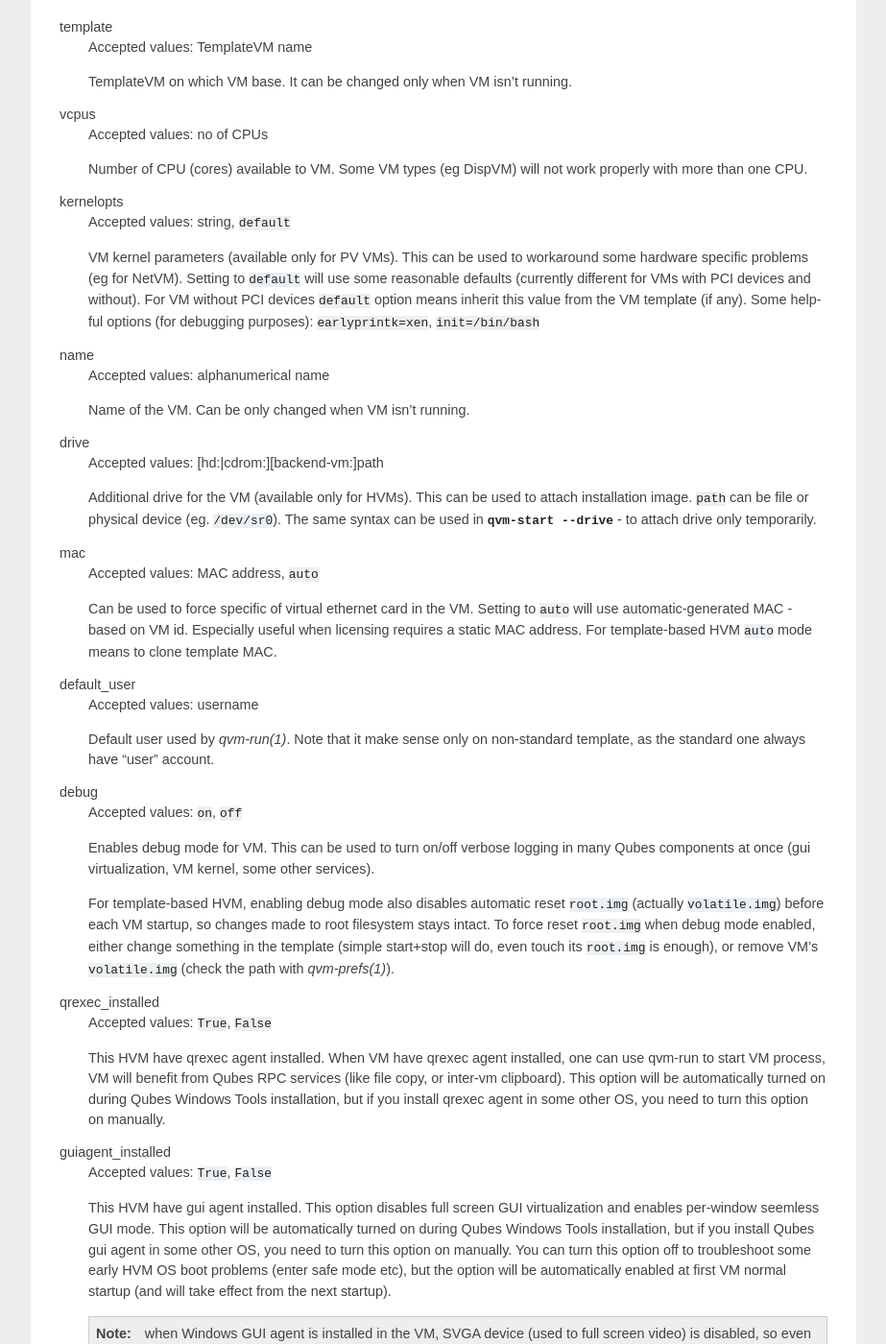
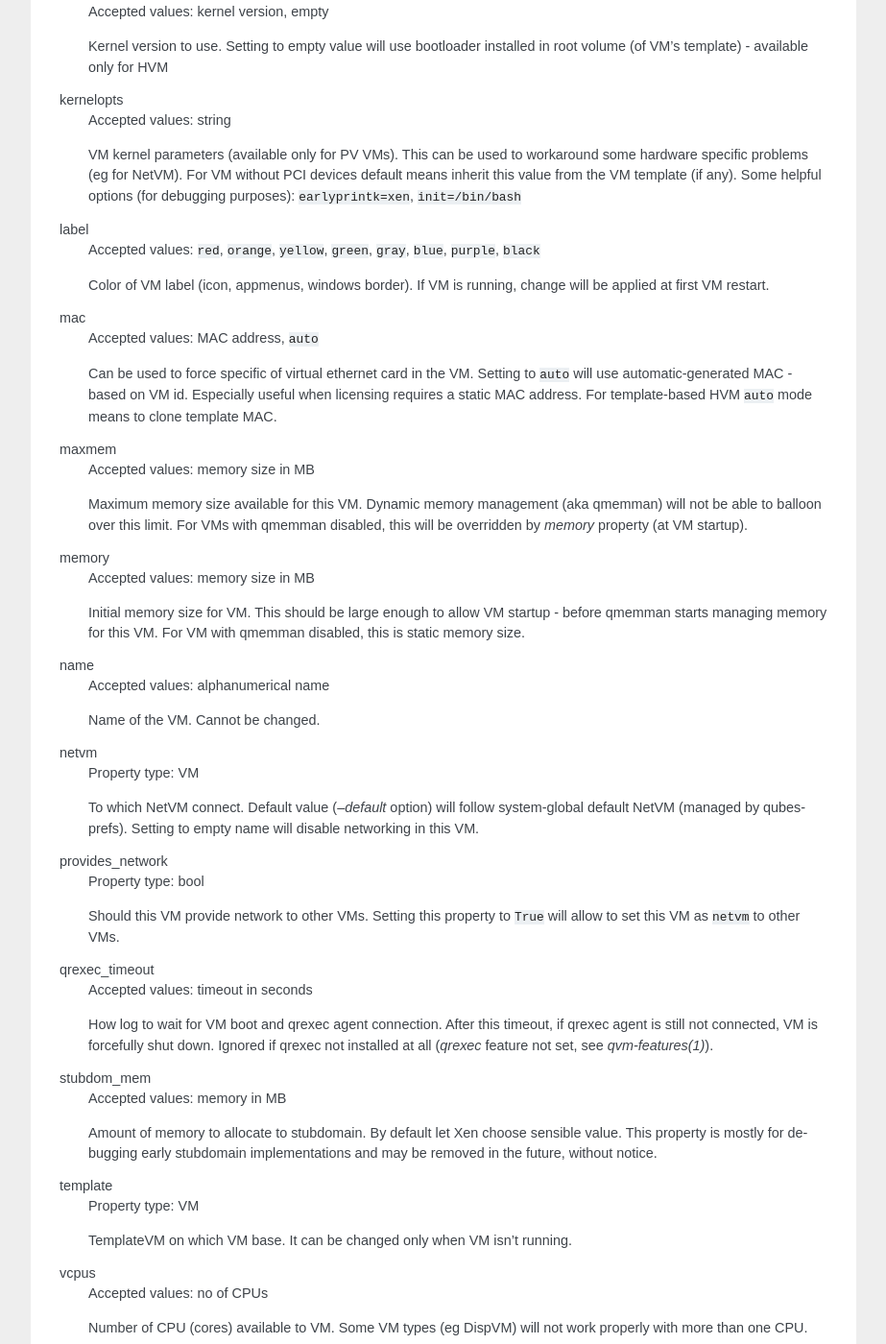
Before and after one commit to QubesOS/qubes-core-admin-client, a Sphinx documentation site: the page built from doc/manpages/qvm-prefs.rst, in a window 1280 px wide and 1400 px high, scrolled down 2000 px. Shown: the whole window at 96% size, without its empty margins (198-1121 px from the left). Built offline with Sphinx 7.4.7, drawn with Linux system fonts in a browser that asks for light colours; the version number could not be read and is left out; some of the changed text lies outside the part shown.

Commit message:
doc: update list of properties in qvm-prefs/qubes-prefs man pages
Fixes QubesOS/qubes-issues#3011

```diff
--- a/doc/manpages/qvm-prefs.rst
+++ b/doc/manpages/qvm-prefs.rst
@@ -40,44 +40,93 @@
    Ignored; for compatibility with older scripts.
 
 
+Property values
+===============
+
+Some properties may have strict type, here is description of available values.
+
+bool
+----
+
+Accepted values for true: ``True``, ``true``, ``on``, ``1``
+Accepted values for false: ``False``, ``false``, ``off``, ``0``
+
+For example to enable debug mode, use: ``qvm-prefs vmname debug on``
+
+VM
+--
+
+Reference to a VM can be either a VM name, or empty string for no VM (remember
+to quote it, empty string is not the same as lack of argument!).
+
+For example to change netvm to sys-whonix, use: ``qvm-prefs vmname netvm
+sys-whonix``. Or to make VM offline, use: ``qvm-prefs vmname netvm ""``.
+
+
 Common properties
 =================
 
 This list is non-exhaustive. For authoritative listing, see
 :option:`--help-properties` and documentation of the source code.
 
-.. warning::
+autostart
+    Property type: bool
 
-   This list is from the core2. It is wrong in many cases, some of them obvious,
-   some of them not.
+    Start the VM during system startup. The default netvm is autostarted
+    regardless of this setting.
+
+debug
+    Property type: bool
+
+    Enables debug mode for VM. This can be used to turn on/off verbose logging
+    in many Qubes components at once (gui virtualization, VM kernel, some other
+    services). Also, for HVM, this will show VGA output, regardless of GUI agent
+    being installed or not.
+
+default_dispvm
+    Property type: VM
+
+    Which Disposable VMs should be userd when requested by this VM, by default.
+    VM may request different DispVM, if qrexec policy allows that.
+
+default_user
+    Accepted values: username
+
+    Default user used by :manpage:`qvm-run(1)`. Note that it make sense only on
+    non-standard template, as the standard one always have "user" account.
+
+dispvm_allowed
+    Property type: bool
+
+    Allow to use this VM as a base AppVM for Disposable VM. I.e. start this
+    AppVM as Disposable VM.
 
 include_in_backups
-    Accepted values: ``True``, ``False``
+    Property type: bool
 
     Control whenever this VM will be included in backups by default (for now
     works only in qubes-manager). You can always manually select or
     deselect any VM for backup.
 
-pcidevs
-    PCI devices assigned to the VM. Should be edited using qvm-pci tool.
+ip
+    Accepted values: valid IPv4 address
 
-pci_strictreset
-    Accepted values: ``True``, ``False``
+    IP address of this VM, used for inter-vm communication.
 
-    Control whether prevent assigning to VM a device which does not support any
-    reset method. Generally such devices should not be assigned to any VM,
-    because there will be no way to reset device state after VM shutdown, so
-    the device could attack next VM to which it will be assigned. But in some
-    cases it could make sense - for example when the VM to which it is assigned
-    is trusted one, or is running all the time.
+kernel
+    Accepted values: kernel version, empty
 
-pci_e820_host
-    Accepted values: ``True``, ``False``
+    Kernel version to use. Setting to empty value will use bootloader installed
+    in root volume (of VM's template) - available only for HVM
 
-    Give VM with PCI devices a memory map (e820) of the host. This is
-    required for some devices to properly resolve conflicts in address space.
-    This option is enabled by default for VMs with PCI devices and have no
-    effect for VMs without devices.
+kernelopts
+    Accepted values: string
+
+    VM kernel parameters (available only for PV VMs). This can be used to
+    workaround some hardware specific problems (eg for NetVM). For VM without
+    PCI devices default means inherit this value from the VM template (if any).
+    Some helpful options (for debugging purposes): ``earlyprintk=xen``,
+    ``init=/bin/bash``
 
 label
     Accepted values: ``red``, ``orange``, ``yellow``, ``green``, ``gray``,
@@ -86,18 +135,13 @@
     Color of VM label (icon, appmenus, windows border). If VM is running,
     change will be applied at first VM restart.
 
-netvm
-    Accepted values: netvm name, ``default``, ``none``
+mac
+    Accepted values: MAC address, ``auto``
 
-    To which NetVM connect. Setting to ``default`` will follow system-global
-    default NetVM (managed by qubes-prefs). Setting to ``none`` will disable
-    networking in this VM.
-
-dispvm_netvm
-    Accepted values: netvm name, ``default``, ``none``
-
-    Which NetVM should be used for Disposable VMs started by this one.
-    ``default`` is to use the same NetVM as the VM itself.
+    Can be used to force specific of virtual ethernet card in the VM. Setting
+    to ``auto`` will use automatic-generated MAC - based on VM id. Especially
+    useful when licensing requires a static MAC address.
+    For template-based HVM ``auto`` mode means to clone template MAC.
 
 maxmem
     Accepted values: memory size in MB
@@ -114,18 +158,41 @@
     - before qmemman starts managing memory for this VM. For VM with qmemman
     disabled, this is static memory size.
 
-kernel
-    Accepted values: kernel version, ``default``, ``none``
+name
+    Accepted values: alphanumerical name
 
-    Kernel version to use (only for PV VMs). Available kernel versions will be
-    listed when no value given (there are in /var/lib/qubes/vm-kernels).
-    Setting to ``default`` will follow system-global default kernel (managed
-    via qubes-prefs). Setting to ``none`` will use "kernels" subdir in
-    VM directory - this allows having VM-specific kernel; also this the only
-    case when /lib/modules is writable from within VM.
+    Name of the VM. Cannot be changed.
+
+netvm
+    Property type: VM
+
+    To which NetVM connect. Default value (`--default` option) will follow
+    system-global default NetVM (managed by qubes-prefs). Setting to empty name
+    will disable networking in this VM.
+
+provides_network
+    Property type: bool
+
+    Should this VM provide network to other VMs. Setting this property to
+    ``True`` will allow to set this VM as ``netvm`` to other VMs.
+
+qrexec_timeout
+    Accepted values: timeout in seconds
+
+    How log to wait for VM boot and qrexec agent connection. After this timeout,
+    if qrexec agent is still not connected, VM is forcefully shut down.
+    Ignored if qrexec not installed at all (`qrexec` feature not set, see
+    :manpage:`qvm-features(1)`).
+
+stubdom_mem
+    Accepted values: memory in MB
+
+    Amount of memory to allocate to stubdomain. By default let Xen choose
+    sensible value. This property is mostly for debugging early stubdomain
+    implementations and may be removed in the future, without notice.
 
 template
-    Accepted values: TemplateVM name
+    Property type: VM
 
     TemplateVM on which VM base. It can be changed only when VM isn't running.
 
@@ -135,102 +202,11 @@
     Number of CPU (cores) available to VM. Some VM types (eg DispVM) will not
     work properly with more than one CPU.
 
-kernelopts
-    Accepted values: string, ``default``
+virt_mode
+    Accepted values: ``hvm``, ``pv``
 
-    VM kernel parameters (available only for PV VMs). This can be used to
-    workaround some hardware specific problems (eg for NetVM). Setting to
-    ``default`` will use some reasonable defaults (currently different for VMs
-    with PCI devices and without). For VM without PCI devices
-    ``default`` option means inherit this value from the VM template (if any).
-    Some helpful options (for debugging purposes): ``earlyprintk=xen``,
-    ``init=/bin/bash``
-
-name
-    Accepted values: alphanumerical name
-
-    Name of the VM. Can be only changed when VM isn't running.
-
-drive
-    Accepted values: [hd:\|cdrom:][backend-vm:]path
-
-    Additional drive for the VM (available only for HVMs). This can be used to
-    attach installation image. ``path`` can be file or physical device (eg.
-    :file:`/dev/sr0`). The same syntax can be used in
-    :option:`qvm-start --drive` - to attach drive only temporarily.
-
-mac
-    Accepted values: MAC address, ``auto``
-
-    Can be used to force specific of virtual ethernet card in the VM. Setting
-    to ``auto`` will use automatic-generated MAC - based on VM id. Especially
-    useful when licensing requires a static MAC address.
-    For template-based HVM ``auto`` mode means to clone template MAC.
-
-default_user
-    Accepted values: username
-
-    Default user used by :manpage:`qvm-run(1)`. Note that it make sense only on
-    non-standard template, as the standard one always have "user" account.
-
-debug
-    Accepted values: ``on``, ``off``
-
-    Enables debug mode for VM. This can be used to turn on/off verbose logging
-    in many Qubes components at once (gui virtualization, VM kernel, some other
-    services).
-
-    For template-based HVM, enabling debug mode also disables automatic reset
-    :file:`root.img` (actually :file:`volatile.img`) before each VM startup, so
-    changes made to root filesystem stays intact. To force reset
-    :file:`root.img` when debug mode enabled, either change something in the
-    template (simple start+stop will do, even touch its :file:`root.img` is
-    enough), or remove VM's :file:`volatile.img` (check the path with
-    :manpage:`qvm-prefs(1)`).
-
-qrexec_installed
-    Accepted values: ``True``, ``False``
-
-    This HVM have qrexec agent installed. When VM have qrexec agent installed,
-    one can use qvm-run to start VM process, VM will benefit from Qubes RPC
-    services (like file copy, or inter-vm clipboard). This option will be
-    automatically turned on during Qubes Windows Tools installation, but if you
-    install qrexec agent in some other OS, you need to turn this option on
-    manually.
-
-guiagent_installed
-    Accepted values: ``True``, ``False``
-
-    This HVM have gui agent installed. This option disables full screen GUI
-    virtualization and enables per-window seemless GUI mode. This option will
-    be automatically turned on during Qubes Windows Tools installation, but if
-    you install Qubes gui agent in some other OS, you need to turn this option
-    on manually. You can turn this option off to troubleshoot some early HVM OS
-    boot problems (enter safe mode etc), but the option will be automatically
-    enabled at first VM normal startup (and will take effect from the next
-    startup).
-
-    .. note::
-
-        when Windows GUI agent is installed in the VM, SVGA device (used to
-        full screen video) is disabled, so even if you disable this option, you
-        will not get functional full desktop access (on normal VM startup). Use
-        some other means for that (VNC, RDP or so).
-
-autostart
-    Accepted values: ``True``, ``False``
-
-    Start the VM during system startup. The default netvm is autostarted
-    regardless of this setting.
-
-timezone
-    Accepted values: ``localtime``, time offset in seconds
-
-    Set emulated HVM clock timezone. Use ``localtime`` (the default) to use the
-    same time as dom0 have. Note that HVM will get only clock value, not the
-    timezone itself, so if you use ``localtime`` setting, OS inside of HVM
-    should also be configured to treat hardware clock as local time (and have
-    proper timezone set).
+    Virtualisation mode in VM should be started. ``hvm`` allow to install
+    operating system without Xen-specific integration.
 
 Authors
 -------
```
Also changed, not shown: doc/manpages/qubes-prefs.rst (+37 -9 lines).
